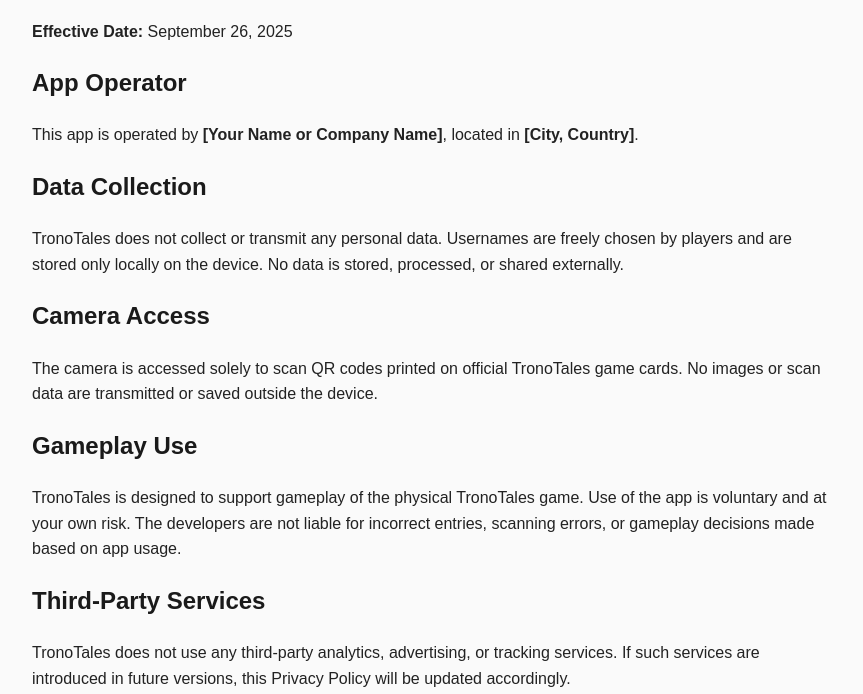
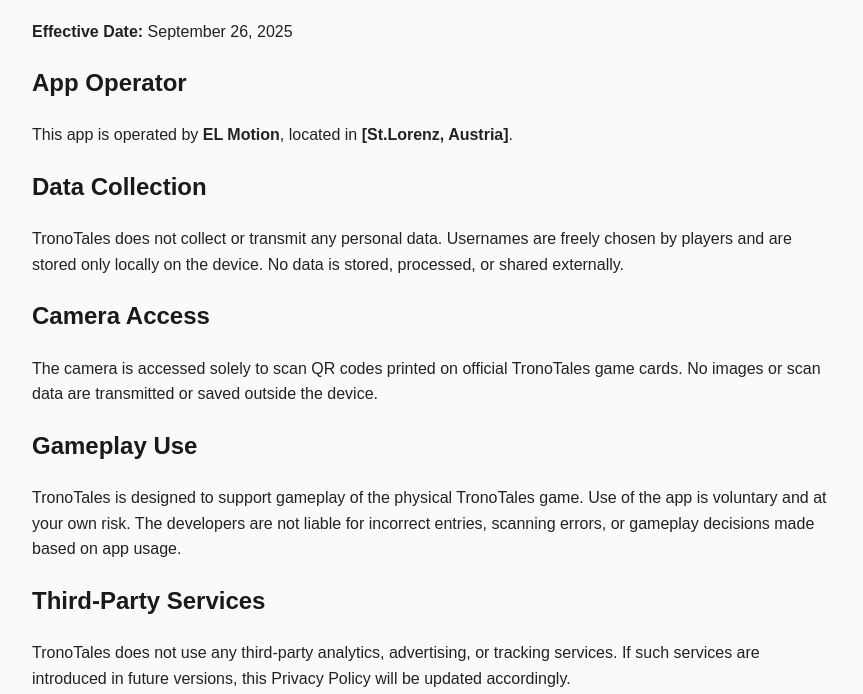
Before and after one commit to TronoTales/Privacy-Policy, a plain HTML site: page index.html in a window 1280 px wide. Shown: the part 106-800 px from the top of the page, without its empty margins (208-1071 px from the left). Drawn offline with Linux system fonts and the light colour scheme.

Commit message:
Update index.html

```diff
--- a/index.html
+++ b/index.html
@@ -38,7 +38,7 @@
   <p><strong>Effective Date:</strong> September 26, 2025</p>
 
   <h2>App Operator</h2>
-  <p>This app is operated by <strong>[Your Name or Company Name]</strong>, located in <strong>[City, Country]</strong>.</p>
+  <p>This app is operated by <strong>EL Motion</strong>, located in <strong>[St.Lorenz, Austria]</strong>.</p>
 
   <h2>Data Collection</h2>
   <p>TronoTales does not collect or transmit any personal data. Usernames are freely chosen by players and are stored only locally on the device. No data is stored, processed, or shared externally.</p>
```
